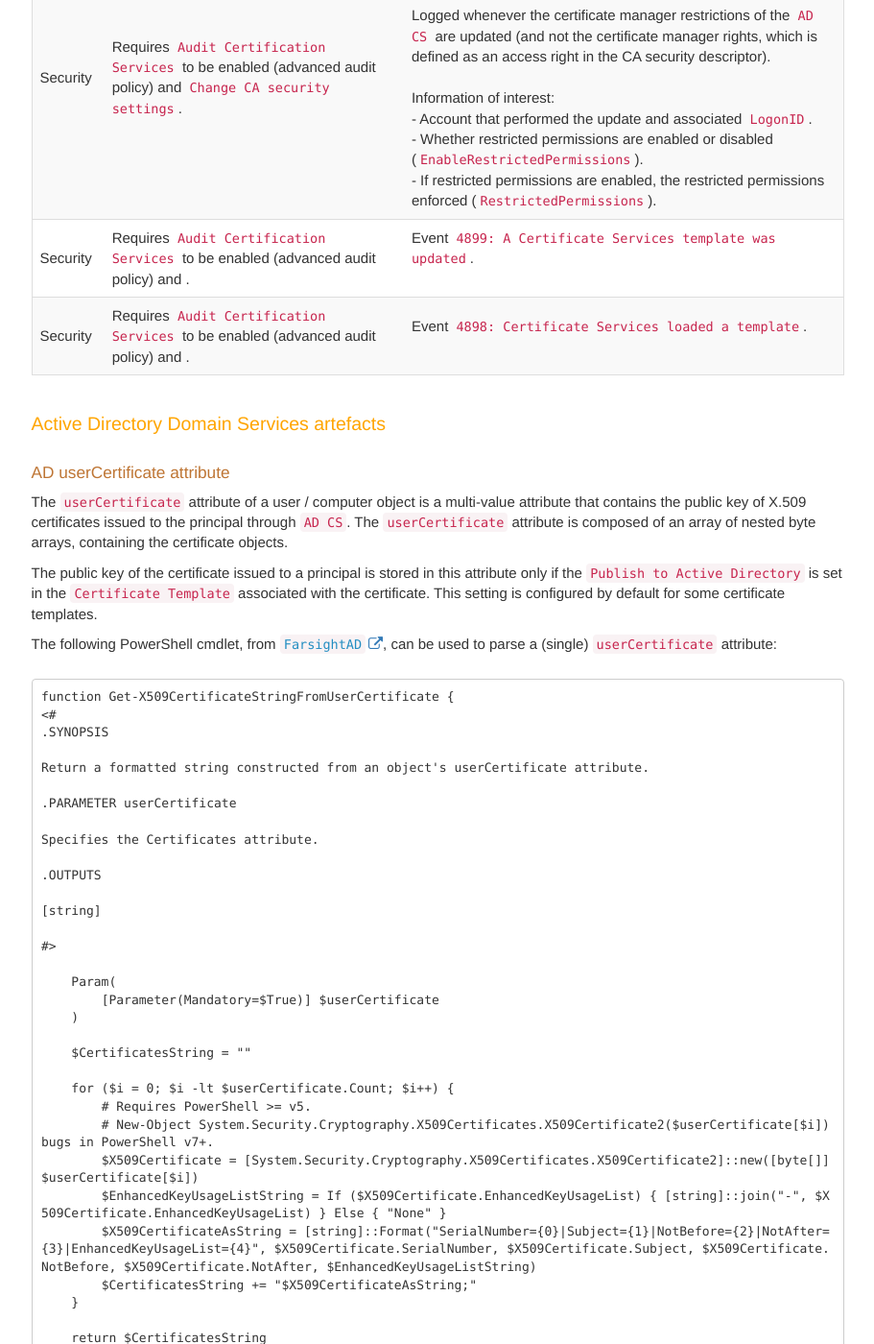
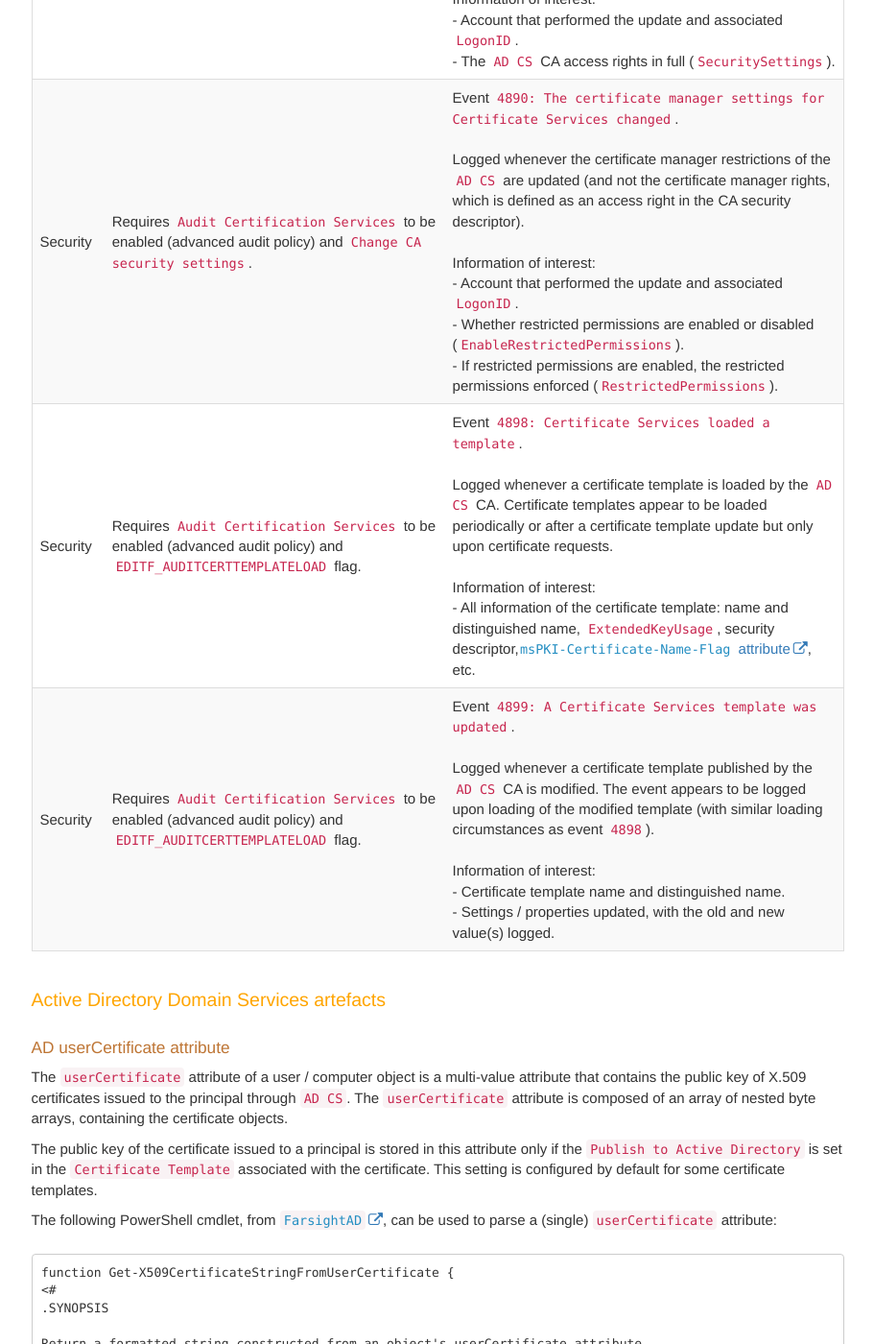
Before and after one commit to Qazeer/artefacts.help, a Jekyll site: the page built from pages/windows/server_roles/adcs.md, in a window 1280 px wide and 1400 px high, scrolled down 6153 px. Shown: the whole window at 96% size, without its empty margins (330-1241 px from the left). Built offline with Jekyll 4.4.1, drawn with Linux system fonts in a browser that asks for light colours; comment, search, counter and statistics services are not loaded.

Commit message:
[Artefact] Windows AD CS - CA ETW 4898 + 4899

```diff
--- a/pages/windows/server_roles/adcs.md
+++ b/pages/windows/server_roles/adcs.md
@@ -220,8 +220,8 @@ For events to be logged, the [following conditions](https://web.archive.org/web/
 | Security | Requires `Audit Certification Services` to be enabled (advanced audit policy) and `Change CA security settings`. | Event `4885: The audit filter for Certificate Services changed`. <br><br> Logged upon changes of the `AD CS` CA audit filter policy. <br><br> Information of interest: <br> - Account that performed the update and associated `LogonID`. <br> - New audit filter configured (`AuditFilter`). |
 | Security | Requires `Audit Certification Services` to be enabled (advanced audit policy) and `Change CA security settings`. | Event `4882: The security permissions for Certificate Services changed`. <br><br> Logged whenever the access rights on the `AD CS` CA itself are changed (and not on certificate template access rights update, which are defined `AD DS` side). <br><br> Information of interest: <br> - Account that performed the update and associated `LogonID`. <br> - The `AD CS` CA access rights in full (`SecuritySettings`). |
 | Security | Requires `Audit Certification Services` to be enabled (advanced audit policy) and `Change CA security settings`. | Event `4890: The certificate manager settings for Certificate Services changed`. <br><br> Logged whenever the certificate manager restrictions of the `AD CS` are updated (and not the certificate manager rights, which is defined as an access right in the CA security descriptor). <br><br> Information of interest: <br> - Account that performed the update and associated `LogonID`. <br> - Whether restricted permissions are enabled or disabled (`EnableRestrictedPermissions`). <br> - If restricted permissions are enabled, the restricted permissions enforced (`RestrictedPermissions`). |
-| Security | Requires `Audit Certification Services` to be enabled (advanced audit policy) and . | Event `4899: A Certificate Services template was updated`. <br><br> |
-| Security | Requires `Audit Certification Services` to be enabled (advanced audit policy) and . | Event `4898: Certificate Services loaded a template`. <br><br> |
+| Security | Requires `Audit Certification Services` to be enabled (advanced audit policy) and `EDITF_AUDITCERTTEMPLATELOAD` flag. | Event `4898: Certificate Services loaded a template`. <br><br> Logged whenever a certificate template is loaded by the `AD CS` CA. Certificate templates appear to be loaded periodically or after a certificate template update but only upon certificate requests. <br><br> Information of interest: <br> - All information of the certificate template: name and distinguished name, `ExtendedKeyUsage`, security descriptor, [`msPKI-Certificate-Name-Flag` attribute](https://learn.microsoft.com/en-us/openspecs/windows_protocols/ms-crtd/1192823c-d839-4bc3-9b6b-fa8c53507ae1), etc. |
+| Security | Requires `Audit Certification Services` to be enabled (advanced audit policy) and `EDITF_AUDITCERTTEMPLATELOAD` flag. | Event `4899: A Certificate Services template was updated`. <br><br> Logged whenever a certificate template published by the `AD CS` CA is modified. The event appears to be logged upon loading of the modified template (with similar loading circumstances as event `4898`). <br><br> Information of interest: <br> - Certificate template name and distinguished name. <br> - Settings / properties updated, with the old and new value(s) logged. |
 
 ### Active Directory Domain Services artefacts
 
```
